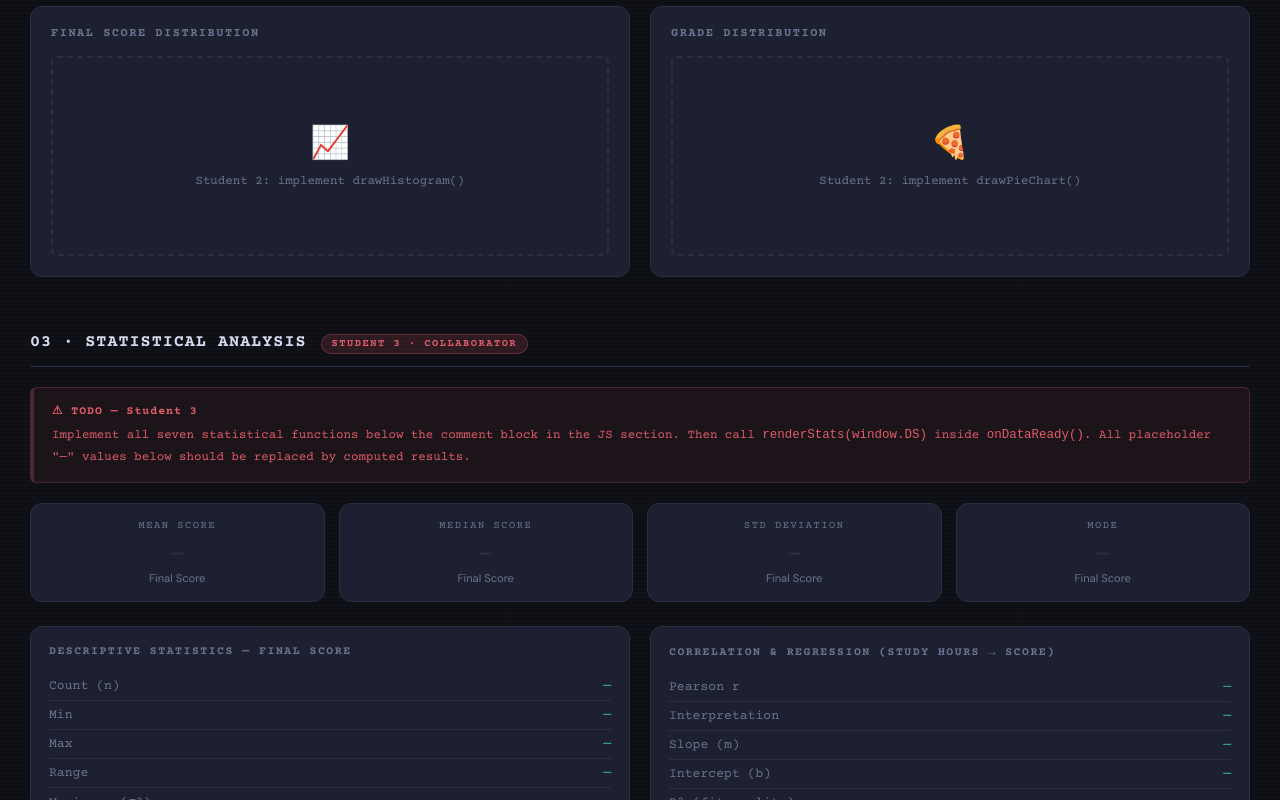
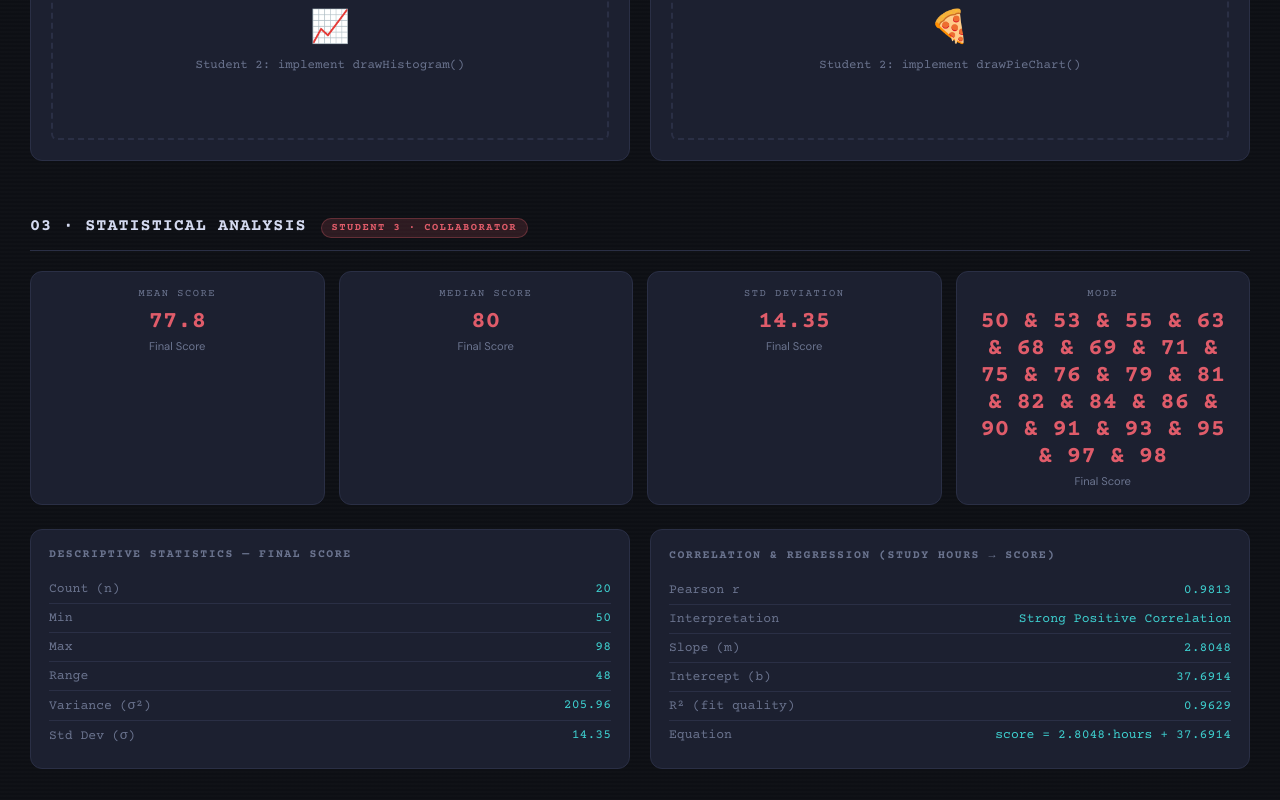
Before and after one commit to Leegunchi/Programming-Finals, a plain HTML site: page main.html in a window 1280 px wide. Shown: the part 2000-2800 px from the top of the page. Drawn offline with nearby package versions, Linux system fonts and the light colour scheme.

Commit message:
added Collaborator 3

```diff
--- a/main.html
+++ b/main.html
@@ -612,35 +612,6 @@
       <span class="owner-tag tag-s1">Student 1 · Repo Owner</span>
     </div>
 
-    <!--
-    ┌─────────────────────────────────────────────────────────────────┐
-    │  STUDENT 1 CONTRIBUTION — Dataset Engine                        │
-    │  Branch: feature/data-engine                                    │
-    │                                                                 │
-    │  YOUR TASKS:                                                    │
-    │  1. Complete loadDataset() — the sample data is provided        │
-    │     in RAW_DATA below. Parse it and store in window.DS          │
-    │  2. Complete renderTable(data) — build the HTML table           │
-    │     dynamically from the data array                             │
-    │  3. Wire up the filter input and sort dropdown                  │
-    │  4. Call loadDataset() on DOMContentLoaded                      │
-    │                                                                 │
-    │  COMMITS EXPECTED:                                              │
-    │  • "feat: add raw dataset and loadDataset function"             │
-    │  • "feat: implement renderTable with dynamic columns"           │
-    │  • "feat: add filter by name and sort by column"                │
-    │  • "fix: handle edge cases in table rendering"                  │
-    │  • "chore: invite collaborators and set branch protection"      │
-    └─────────────────────────────────────────────────────────────────┘
-    -->
-
-    <div class="todo-callout">
-      <strong>⚠ TODO — Student 1</strong>
-      Implement the three functions marked below: <code>loadDataset()</code>, <code>renderTable(data)</code>,
-      and wire the filter/sort controls. The raw dataset object (RAW_DATA) is already provided.
-      After completion, commit and open your PR to main.
-    </div>
-
     <div class="panel">
       <div class="toolbar">
         <input type="text" id="filterInput" placeholder="Filter by student name..." />
@@ -786,39 +757,6 @@
       <span class="owner-tag tag-s3">Student 3 · Collaborator</span>
     </div>
 
-    <!--
-    ┌─────────────────────────────────────────────────────────────────┐
-    │  STUDENT 3 CONTRIBUTION — Statistical Analysis Engine           │
-    │  Branch: feature/statistics                                     │
-    │                                                                 │
-    │  YOUR TASKS:                                                    │
-    │  1. mean(arr)         → arithmetic average                      │
-    │  2. median(arr)       → middle value of sorted array            │
-    │  3. mode(arr)         → most frequently occurring value         │
-    │  4. variance(arr)     → population variance                     │
-    │  5. stdDev(arr)       → square root of variance                 │
-    │  6. pearsonCorr(x,y)  → Pearson correlation coefficient r       │
-    │  7. linearRegression(x,y) → { slope, intercept, rSquared }     │
-    │  8. Call renderStats(window.DS) inside onDataReady()            │
-    │                                                                 │
-    │  All functions accept plain JS arrays of numbers.              │
-    │                                                                 │
-    │  COMMITS EXPECTED:                                              │
-    │  • "feat: implement mean, median, mode functions"               │
-    │  • "feat: implement variance and standard deviation"            │
-    │  • "feat: implement Pearson correlation coefficient"            │
-    │  • "feat: implement linear regression with R-squared"           │
-    │  • "feat: wire renderStats to display results in the DOM"       │
-    └─────────────────────────────────────────────────────────────────┘
-    -->
-
-    <div class="todo-callout" style="border-left-color: var(--accent3); color: var(--accent3); background: rgba(224,92,106,0.06); border-color: rgba(224,92,106,0.25);">
-      <strong>⚠ TODO — Student 3</strong>
-      Implement all seven statistical functions below the comment block in the JS section.
-      Then call <code>renderStats(window.DS)</code> inside <code>onDataReady()</code>.
-      All placeholder "—" values below should be replaced by computed results.
-    </div>
-
     <!-- Summary stat cards -->
     <div class="stats-grid">
       <div class="stat-card">
@@ -929,8 +867,8 @@ function onDataReady() {
   // Student 2: call your chart initializer here
   // Example: initCharts();
 
-  // Student 3: call your stats renderer here
-  // Example: renderStats(window.DS);
+  // Student 3: renderStats is already implemented below
+  renderStats(window.DS);
 
   console.log("✅ onDataReady() fired. window.DS has", window.DS.length, "rows.");
 }
@@ -1017,7 +955,6 @@ function renderTable(data) {
       <td class="grade-${student.grade}">${student.grade}</td>
     `;
     tbody.appendChild(row);
-
   });
 }
 
@@ -1037,7 +974,7 @@ function renderTable(data) {
  *  'name' → alphabetical, others → numeric descending
  */
 function applyFilterSort() {
-   const filterVal = document.getElementById('filterInput').value.trim().toLowerCase();
+  const filterVal = document.getElementById('filterInput').value.trim().toLowerCase();
   const sortKey   = document.getElementById('sortSelect').value;
 
   let result = window.DS.filter(s =>
@@ -1075,7 +1012,7 @@ function resetTable() {
 
 /* Student 1 entry point — runs when DOM is ready */
 document.addEventListener('DOMContentLoaded', () => {
-  loadDataset(); // TODO: This call is already here — just implement the function above
+  loadDataset();
 });
 
 
@@ -1269,7 +1206,7 @@ function getChartDefaults() {
 ═══════════════════════════════════════════════════════════════════ */
 
 /**
- * STUDENT 3 TODO — mean(arr)
+ * mean(arr)
  *
  * PURPOSE: Compute the arithmetic mean of a numeric array.
  *
@@ -1278,18 +1215,16 @@ function getChartDefaults() {
  *
  * FORMULA: μ = (Σxᵢ) / n
  *
- * EXAMPLE:
- *   mean([10, 20, 30])  →  20.00
- *   mean([91, 68, 97])  →  85.33
+ * Commit: "feat: implement mean, median, mode functions"
  */
 function mean(arr) {
-  // TODO: Implement this function
-  // Hint: use arr.reduce() to sum, then divide by arr.length
-  throw new Error("Student 3: mean() not implemented yet");
+  if (!arr || arr.length === 0) return 0;
+  const sum = arr.reduce((acc, val) => acc + val, 0);
+  return +( sum / arr.length ).toFixed(2);
 }
 
 /**
- * STUDENT 3 TODO — median(arr)
+ * median(arr)
  *
  * PURPOSE: Find the middle value of a sorted array.
  *          For even-length arrays, average the two middle values.
@@ -1297,42 +1232,46 @@ function mean(arr) {
  * @param  {number[]} arr - Array of numbers
  * @returns {number}       Median, rounded to 2 decimal places
  *
- * FORMULA:
- *   odd n:  arr[Math.floor(n/2)]  (after sorting)
- *   even n: (arr[n/2 - 1] + arr[n/2]) / 2
- *
- * EXAMPLE:
- *   median([3, 1, 4, 1, 5])  →  3.00
- *   median([1, 2, 3, 4])     →  2.50
+ * Commit: "feat: implement mean, median, mode functions"
  */
 function median(arr) {
-  // TODO: Implement this function
-  // Hint: [...arr].sort((a,b) => a-b) for a sorted copy (do not mutate original)
-  throw new Error("Student 3: median() not implemented yet");
+  if (!arr || arr.length === 0) return 0;
+  const sorted = [...arr].sort((a, b) => a - b); // sorted copy — original untouched
+  const n   = sorted.length;
+  const mid = Math.floor(n / 2);
+  return n % 2 === 1
+    ? +sorted[mid].toFixed(2)
+    : +( (sorted[mid - 1] + sorted[mid]) / 2 ).toFixed(2);
 }
 
 /**
- * STUDENT 3 TODO — mode(arr)
+ * mode(arr)
  *
  * PURPOSE: Find the most frequently occurring value(s).
  *          If multiple values tie, return all of them joined by " & ".
  *
  * @param  {number[]} arr - Array of numbers
- * @returns {string}       Mode value(s) as a string (e.g., "75" or "75 & 80")
+ * @returns {string}       Mode value(s) as a string
  *
- * STEPS:
- *  1. Build a frequency map: { value: count }
- *  2. Find the maximum count
- *  3. Collect all values that have that count
- *  4. Return them joined by " & "
+ * Commit: "feat: implement mean, median, mode functions"
  */
 function mode(arr) {
-  // TODO: Implement this function
-  throw new Error("Student 3: mode() not implemented yet");
+  if (!arr || arr.length === 0) return '—';
+  // 1. Build frequency map
+  const freq = {};
+  arr.forEach(v => { freq[v] = (freq[v] || 0) + 1; });
+  // 2. Find maximum frequency
+  const maxCount = Math.max(...Object.values(freq));
+  // 3. Collect all values with that frequency and return
+  return Object.keys(freq)
+    .filter(k => freq[k] === maxCount)
+    .map(Number)
+    .sort((a, b) => a - b)
+    .join(' & ');
 }
 
 /**
- * STUDENT 3 TODO — variance(arr)
+ * variance(arr)
  *
  * PURPOSE: Compute the population variance of a numeric array.
  *
@@ -1341,17 +1280,17 @@ function mode(arr) {
  *
  * FORMULA: σ² = (Σ(xᵢ − μ)²) / n
  *
- * EXAMPLE:
- *   variance([2, 4, 4, 4, 5, 5, 7, 9])  →  4.00
+ * Commit: "feat: implement variance and standard deviation"
  */
 function variance(arr) {
-  // TODO: Implement this function
-  // Hint: compute mean first, then average the squared differences
-  throw new Error("Student 3: variance() not implemented yet");
+  if (!arr || arr.length === 0) return 0;
+  const μ = mean(arr);
+  const sumSqDiff = arr.reduce((acc, val) => acc + Math.pow(val - μ, 2), 0);
+  return +( sumSqDiff / arr.length ).toFixed(2);
 }
 
 /**
- * STUDENT 3 TODO — stdDev(arr)
+ * stdDev(arr)
  *
  * PURPOSE: Standard deviation — square root of population variance.
  *
@@ -1359,15 +1298,15 @@ function variance(arr) {
  * @returns {number}       σ, rounded to 2 decimal places
  *
  * FORMULA: σ = √(variance(arr))
+ *
+ * Commit: "feat: implement variance and standard deviation"
  */
 function stdDev(arr) {
-  // TODO: Implement this function
-  // Hint: Math.sqrt(variance(arr))
-  throw new Error("Student 3: stdDev() not implemented yet");
+  return +Math.sqrt(variance(arr)).toFixed(2);
 }
 
 /**
- * STUDENT 3 TODO — pearsonCorr(x, y)
+ * pearsonCorr(x, y)
  *
  * PURPOSE: Pearson correlation coefficient r between two arrays.
  *          r ranges from -1 (perfect negative) to +1 (perfect positive).
@@ -1376,22 +1315,28 @@ function stdDev(arr) {
  * @param  {number[]} y - Dependent variable values (same length as x)
  * @returns {number}      r, rounded to 4 decimal places
  *
- * FORMULA:
- *   r = Σ((xᵢ−x̄)(yᵢ−ȳ)) / √(Σ(xᵢ−x̄)² · Σ(yᵢ−ȳ)²)
+ * FORMULA: r = Σ((xᵢ−x̄)(yᵢ−ȳ)) / √(Σ(xᵢ−x̄)² · Σ(yᵢ−ȳ)²)
  *
- * INTERPRETATION HELPER (use in renderStats):
- *   |r| ≥ 0.7 → Strong
- *   |r| ≥ 0.4 → Moderate
- *   |r| < 0.4 → Weak
- *   Sign: positive = direct relationship, negative = inverse
+ * Commit: "feat: implement Pearson correlation coefficient"
  */
 function pearsonCorr(x, y) {
-  // TODO: Implement this function
-  throw new Error("Student 3: pearsonCorr() not implemented yet");
+  const n  = x.length;
+  const mx = mean(x);
+  const my = mean(y);
+  let numerator = 0, denomX = 0, denomY = 0;
+  for (let i = 0; i < n; i++) {
+    const dx = x[i] - mx;
+    const dy = y[i] - my;
+    numerator += dx * dy;
+    denomX    += dx * dx;
+    denomY    += dy * dy;
+  }
+  const denom = Math.sqrt(denomX * denomY);
+  return denom === 0 ? 0 : +( numerator / denom ).toFixed(4);
 }
 
 /**
- * STUDENT 3 TODO — linearRegression(x, y)
+ * linearRegression(x, y)
  *
  * PURPOSE: Simple linear regression — find the best-fit line y = mx + b.
  *
@@ -1402,44 +1347,77 @@ function pearsonCorr(x, y) {
  * FORMULAS:
  *   m (slope)     = Σ((xᵢ−x̄)(yᵢ−ȳ)) / Σ(xᵢ−x̄)²
  *   b (intercept) = ȳ − m·x̄
- *   R²            = r² (square the Pearson correlation coefficient)
+ *   R²            = r²  (Pearson r squared)
  *
- * ROUND: slope and intercept to 4 decimal places; R² to 4 decimal places.
- *
- * EXAMPLE OUTPUT: { slope: 2.1, intercept: 45.3, rSquared: 0.87 }
+ * Commit: "feat: implement linear regression with R-squared"
  */
 function linearRegression(x, y) {
-  // TODO: Implement this function
-  throw new Error("Student 3: linearRegression() not implemented yet");
+  const mx = mean(x);
+  const my = mean(y);
+  let num = 0, den = 0;
+  for (let i = 0; i < x.length; i++) {
+    const dx = x[i] - mx;
+    num += dx * (y[i] - my);
+    den += dx * dx;
+  }
+  const slope     = den !== 0 ? +( num / den ).toFixed(4) : 0;
+  const intercept = +( my - slope * mx ).toFixed(4);
+  const r         = pearsonCorr(x, y);
+  const rSquared  = +( r * r ).toFixed(4);
+  return { slope, intercept, rSquared };
 }
 
 /**
- * STUDENT 3 TODO — renderStats(data)
+ * renderStats(data)
  *
  * PURPOSE: Compute all statistics from data and update the DOM.
  *          Called from onDataReady() after Student 1 loads the dataset.
  *
  * @param {Array} data - window.DS array
  *
- * DOM ELEMENTS TO UPDATE:
- *   #statMean, #statMedian, #statStdDev, #statMode  — summary cards
- *   #dCount, #dMin, #dMax, #dRange, #dVariance, #dStdDev — descriptive stats
- *   #rPearson, #rInterp, #rSlope, #rIntercept, #rSquared, #rEquation — regression
- *
- * STEPS:
- *  1. Extract scores:    data.map(d => d.score)
- *  2. Extract hours:     data.map(d => d.studyHours)
- *  3. Call each stat function and update the matching DOM element
- *  4. For #rEquation, build a string like: "score = 2.10·hours + 45.30"
- *  5. For #rInterp, return the interpretation string (Strong/Moderate/Weak)
- *     combined with the direction (Positive/Negative)
- *
- * EXAMPLE interpretation: "Strong Positive Correlation"
+ * Commit: "feat: wire renderStats to display results in the DOM"
  */
 function renderStats(data) {
-  // TODO: Implement this function
-  // Hint: use try/catch so errors in your stat functions don't crash the page
-  console.warn("⚠ Student 3: renderStats() is not yet implemented.");
+  try {
+    const scores = data.map(d => d.score);
+    const hours  = data.map(d => d.studyHours);
+
+    // ── Summary stat cards ──────────────────────────
+    document.getElementById('statMean').textContent   = mean(scores);
+    document.getElementById('statMedian').textContent = median(scores);
+    document.getElementById('statStdDev').textContent = stdDev(scores);
+    document.getElementById('statMode').textContent   = mode(scores);
+
+    // ── Descriptive statistics panel ────────────────
+    const minScore = Math.min(...scores);
+    const maxScore = Math.max(...scores);
+    document.getElementById('dCount').textContent    = data.length;
+    document.getElementById('dMin').textContent      = minScore;
+    document.getElementById('dMax').textContent      = maxScore;
+    document.getElementById('dRange').textContent    = maxScore - minScore;
+    document.getElementById('dVariance').textContent = variance(scores);
+    document.getElementById('dStdDev').textContent   = stdDev(scores);
+
+    // ── Correlation & regression panel ──────────────
+    const r   = pearsonCorr(hours, scores);
+    const reg = linearRegression(hours, scores);
+
+    // Interpret the Pearson r value
+    const absR      = Math.abs(r);
+    const strength  = absR >= 0.7 ? 'Strong' : absR >= 0.4 ? 'Moderate' : 'Weak';
+    const direction = r >= 0 ? 'Positive' : 'Negative';
+
+    document.getElementById('rPearson').textContent   = r;
+    document.getElementById('rInterp').textContent    = `${strength} ${direction} Correlation`;
+    document.getElementById('rSlope').textContent     = reg.slope;
+    document.getElementById('rIntercept').textContent = reg.intercept;
+    document.getElementById('rSquared').textContent   = reg.rSquared;
+    document.getElementById('rEquation').textContent  =
+      `score = ${reg.slope}·hours + ${reg.intercept}`;
+
+  } catch (err) {
+    console.error("renderStats error:", err);
+  }
 }
 
 /* ─────────────────────────────────────────────────────────────────
```
